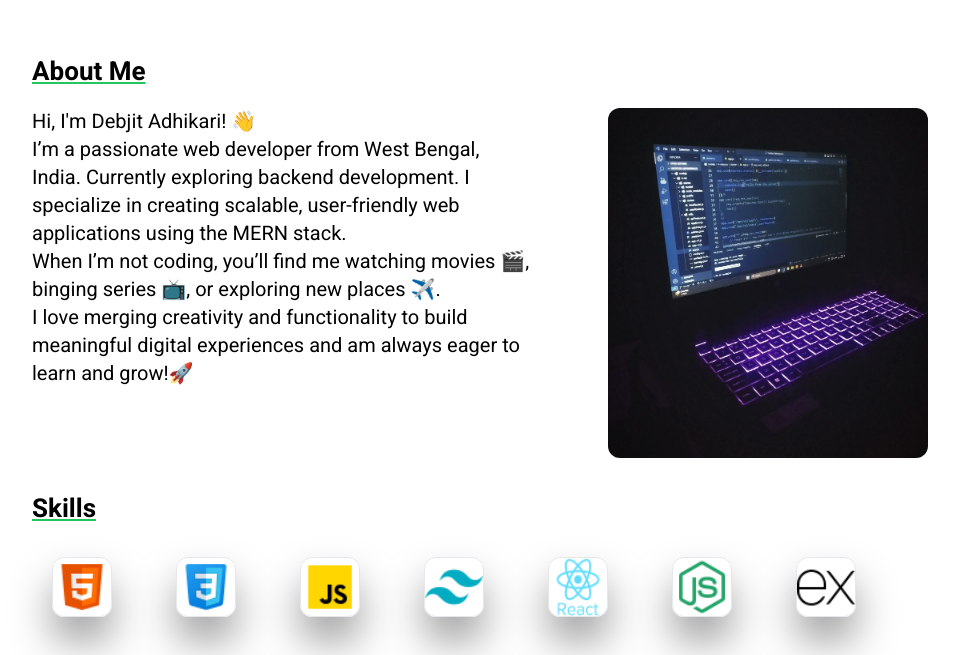
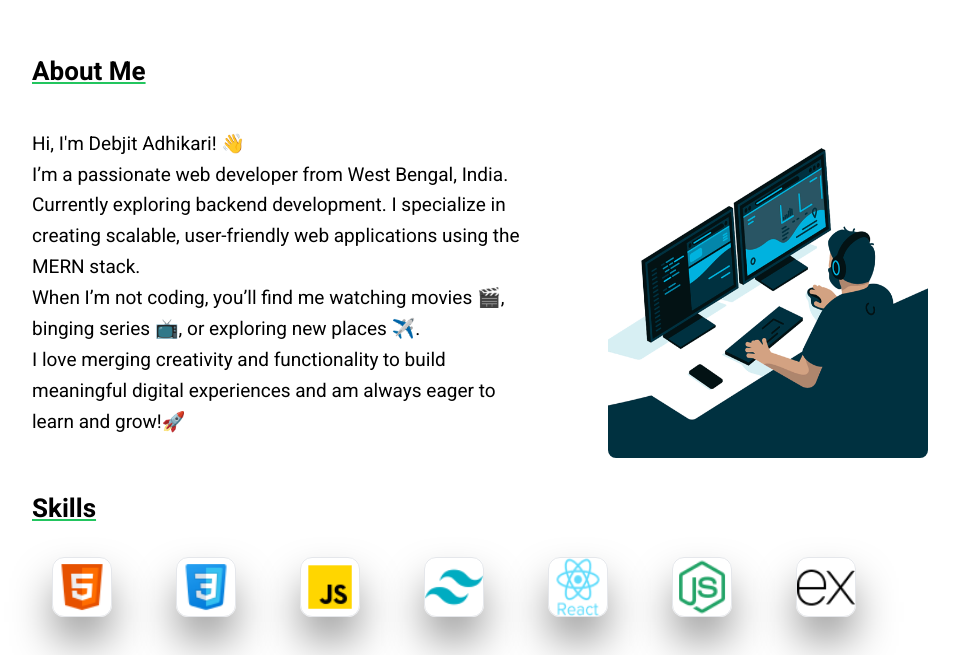
Before and after one commit to DebjitAdhikari/my-new-portfolio, a React (Vite) app: page / in a window 1280 px wide. Shown: the part 671-1326 px from the top of the page, without its empty margins (160-1119 px from the left). Built offline with nearby package versions, Linux system fonts and the light colour scheme.

Commit message:
Update AboutMe.jsx
updated about image

```diff
--- a/src/sections/AboutMe.jsx
+++ b/src/sections/AboutMe.jsx
@@ -8,9 +8,9 @@ function AboutMe() {
             {/* contents */}
             <div className="flex lg:flex-row flex-col-reverse  gap-5 mt-4 justify-between">
                 {/* left */}
-                <div className=" max-w-[500px] flex flex-col justify-between gap-5 ">
+               <div className=" max-w-[500px]  flex flex-col justify-center gap-5 ">
                     {/* about */}
-                    <p className="text-base whitespace-pre-line  lg:text-xl ">
+                    <p className="text-base whitespace-pre-line lg:text-[19px] leading-relaxed ">
                         {/* description */}
                         {`Hi, I'm Debjit Adhikari! 👋
                         I’m a passionate web developer from West Bengal, India. Currently exploring backend development. I specialize in creating scalable, user-friendly web applications using the MERN stack.
@@ -21,8 +21,8 @@ function AboutMe() {
                 </div>
 
                 {/* right */}
-                <div className="w-[220px] h-[260px] sm:min-w-[320px] sm:w-[290px] sm:min-h-[350px]">
-                    <img src="images/laptop.jpg" className="w-full h-full rounded-xl"></img>
+                <div className="w-[220px]  rounded-lg   h-[260px] sm:min-w-[320px] sm:w-[290px] sm:min-h-[350px]">
+                    <img src="images/coding-gif.gif" className="w-full h-full rounded-lg"></img>
                 </div>
             </div>
             {/* skills */}
```
